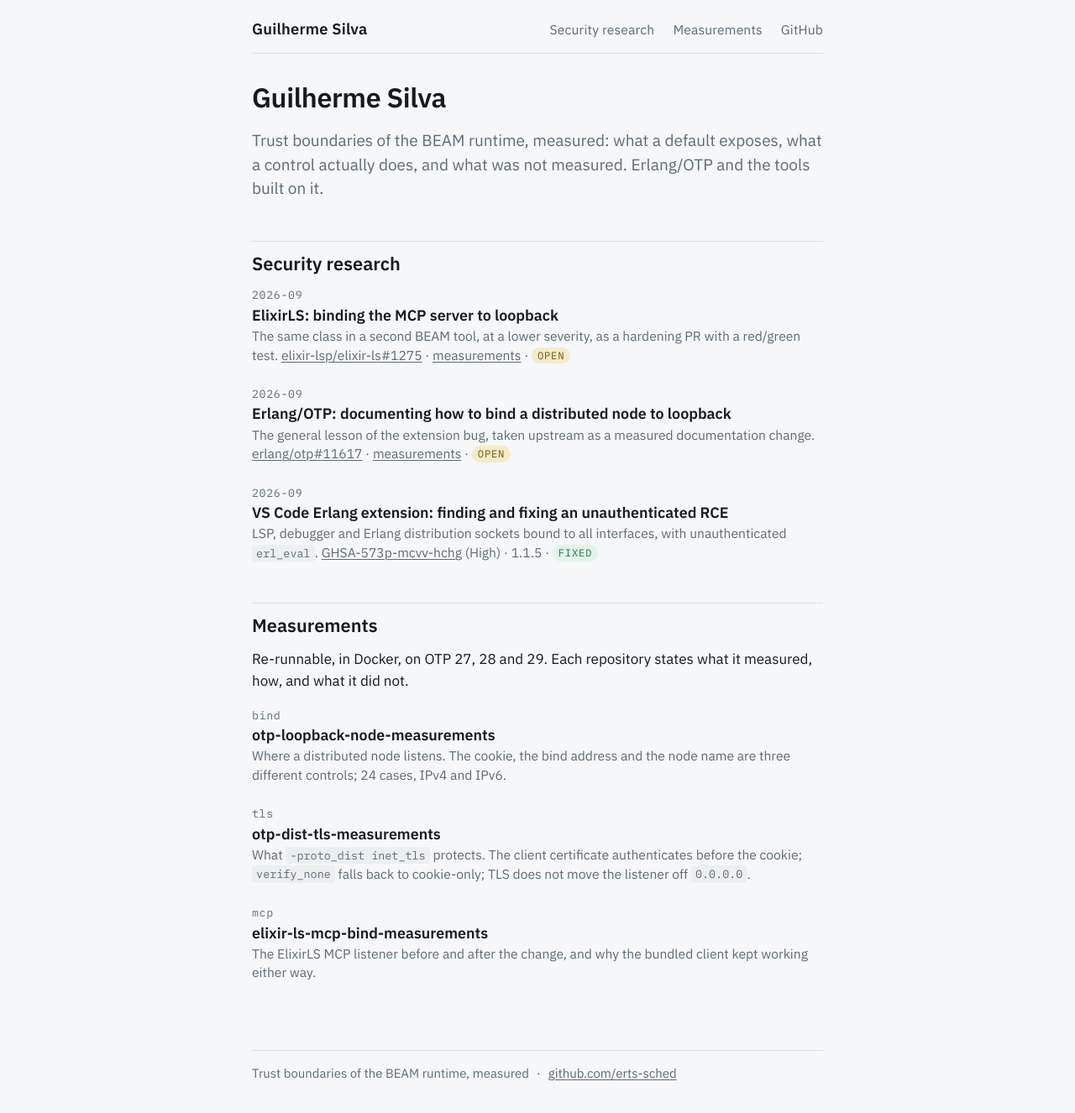
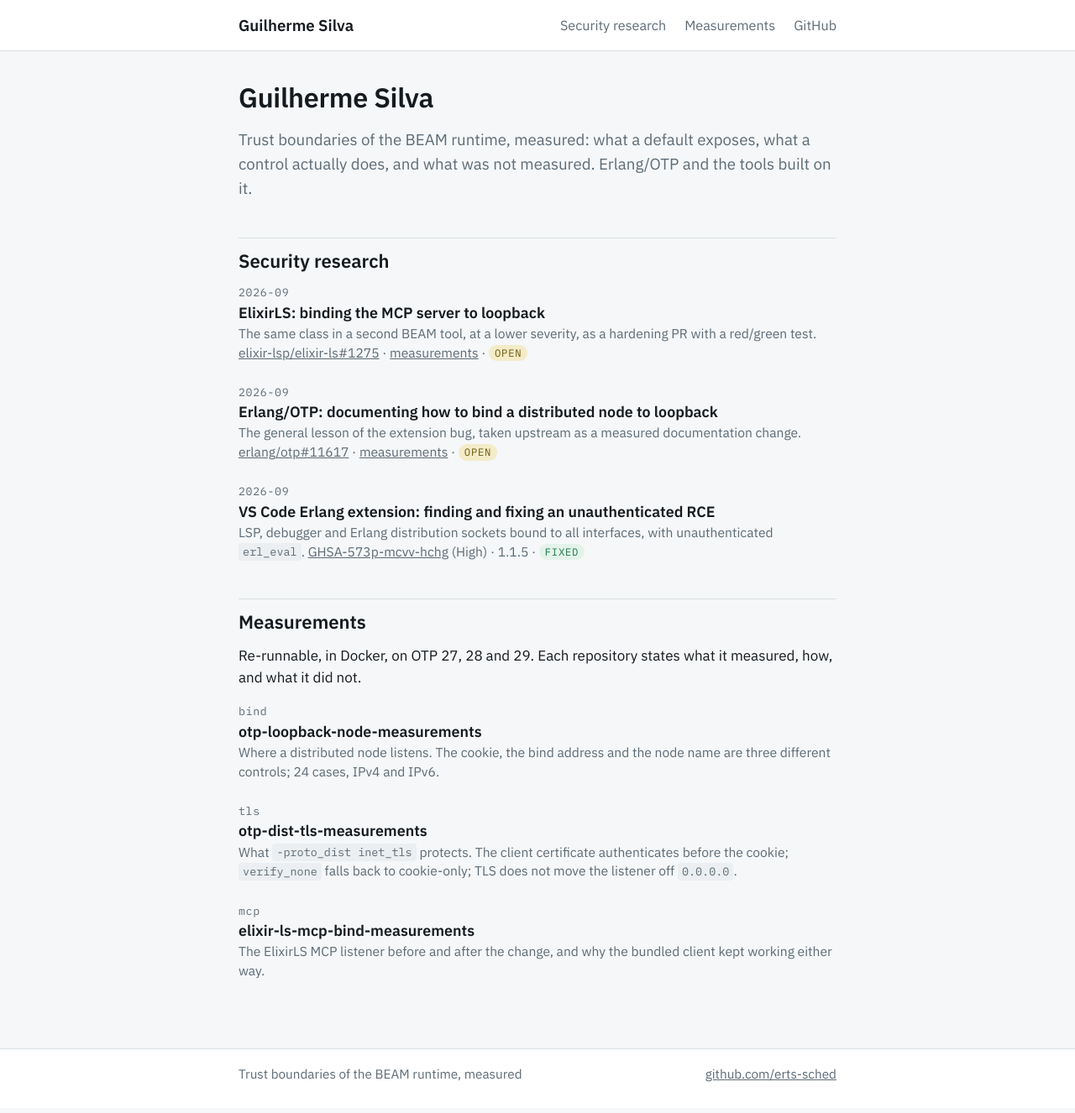
Before and after one commit to erts-sched/erts-sched.github.io, a Jekyll site: the page built from index.md, in a window 1280 px wide. Shown: the whole page at 84% size. Built offline with Jekyll 4.4.1, drawn with Linux system fonts in a browser that asks for light colours.

Commit message:
Conventional layout: header bar, one centered container for header, content and footer, footer bar

```diff
--- a/_layouts/default.html
+++ b/_layouts/default.html
@@ -13,34 +13,37 @@
 </head>
 <body>
   <a class="skip" href="#main">Skip to content</a>
-  <header class="site">
-    <nav aria-label="site">
-      <a class="home" href="{{ '/' | relative_url }}">{{ site.title }}</a>
-      <span class="sections">
+
+  <header class="site-header">
+    <div class="container">
+      <a class="brand" href="{{ '/' | relative_url }}">{{ site.title }}</a>
+      <nav aria-label="site">
         <a href="{{ '/#security-research' | relative_url }}">Security research</a>
         <a href="{{ '/#measurements' | relative_url }}">Measurements</a>
         <a href="https://github.com/erts-sched" target="_blank" rel="noopener">GitHub</a>
-      </span>
-    </nav>
+      </nav>
+    </div>
   </header>
 
   <main id="main">
-    {{ content }}
+    <div class="container">
+      {{ content }}
+    </div>
   </main>
 
-  <footer class="site">
-    <span>{{ site.description }}</span><span class="sep" aria-hidden="true">·</span><a href="https://github.com/erts-sched" target="_blank" rel="noopener">github.com/erts-sched</a>
+  <footer class="site-footer">
+    <div class="container">
+      <span>{{ site.description }}</span>
+      <a href="https://github.com/erts-sched" target="_blank" rel="noopener">github.com/erts-sched</a>
+    </div>
   </footer>
+
   <script>
-    // external links open in a new tab; internal ones stay in this one
     for (const a of document.querySelectorAll('main a[href^="http"]')) {
-      if (a.hostname !== location.hostname) {
-        a.target = "_blank"; a.rel = "noopener";
-      }
+      if (a.hostname !== location.hostname) { a.target = "_blank"; a.rel = "noopener"; }
     }
-    // tables keep table semantics; a focusable region scrolls them sideways
     for (const t of document.querySelectorAll("main table")) {
-      const w = document.createElement("div"); w.className = "table-wrap"; w.tabIndex = 0; w.setAttribute("role", "region"); w.setAttribute("aria-label", "table, scrolls sideways");
+      const w = document.createElement("div"); w.className = "table-wrap"; w.tabIndex = 0;
       t.parentNode.insertBefore(w, t); w.appendChild(t);
     }
   </script>
--- a/assets/css/style.css
+++ b/assets/css/style.css
@@ -1,11 +1,12 @@
-/* Trust boundaries of the BEAM runtime, measured — reading layout.
-   Tokens: light on :root, dark under prefers-color-scheme. Erlang's red is the
-   one accent; measured values, dates and code are set in mono. */
+/* Conventional layout: full-width header and footer bars, one centered
+   container shared by header, content and footer. Tokens: light on :root,
+   dark under prefers-color-scheme. */
 :root {
   --ground: #F5F7F8;
+  --bar: #FFFFFF;
   --ink: #151A1F;
   --muted: #5D6B75;
-  --line: #7F8D98;   /* 3.2:1 on the ground: borders and rules are visible, not decorative */
+  --line: #7F8D98;
   --hairline: #D9E0E5;
   --accent: #A3193A;
   --accent-ink: #7E1230;
@@ -16,11 +17,11 @@
   --open-bg: #F4EBC8;
   --sans: "IBM Plex Sans", system-ui, -apple-system, "Segoe UI", Roboto, "Helvetica Neue", Arial, sans-serif;
   --mono: "IBM Plex Mono", ui-monospace, "SF Mono", Menlo, Consolas, "Liberation Mono", monospace;
-  --measure: 40rem;   /* one frame for nav, content and footer; ~75 characters per line of prose */
 }
 @media (prefers-color-scheme: dark) {
   :root {
     --ground: #101418;
+    --bar: #151A1F;
     --ink: #E7EBEE;
     --muted: #98A4AD;
     --line: #616E79;
@@ -37,55 +38,53 @@
 
 * { box-sizing: border-box; }
 html { font-size: 17px; -webkit-text-size-adjust: 100%; }
-body {
-  margin: 0;
-  background: var(--ground);
-  color: var(--ink);
-  font-family: var(--sans);
-  line-height: 1.55;
-}
+body { margin: 0; background: var(--ground); color: var(--ink); font-family: var(--sans); line-height: 1.55; }
 .skip { position: absolute; left: -999px; top: 0; background: var(--ink); color: var(--ground); padding: 8px 12px; }
 .skip:focus { left: 12px; z-index: 10; }
 
-/* frame */
-header.site nav, main, footer.site { max-width: calc(var(--measure) + 48px); margin: 0 auto; padding-left: 24px; padding-right: 24px; }
-/* rules (nav bottom, footer top, h2) are drawn inside the padding box, so they run exactly the content width */
-header.site nav, footer.site { background: linear-gradient(var(--hairline), var(--hairline)) no-repeat; background-size: calc(100% - 48px) 1px; }
-header.site nav { background-position: 24px bottom; }
-footer.site { background-position: 24px top; }
-header.site nav { display: flex; flex-wrap: wrap; justify-content: space-between; gap: 8px 24px; align-items: baseline; padding-top: 20px; padding-bottom: 16px; }
-header.site nav a { color: var(--muted); text-decoration: none; font-size: 0.92rem; letter-spacing: 0.01em; }
-header.site nav a:hover, header.site nav a:focus-visible { color: var(--accent); }
-header.site nav a.home { color: var(--ink); font-weight: 600; font-size: 1.08rem; }
-header.site nav .sections { display: flex; flex-wrap: wrap; gap: 6px 22px; align-items: baseline; }
-main { padding-top: 34px; padding-bottom: 56px; }
-footer.site { display: flex; flex-wrap: wrap; align-items: baseline; gap: 4px 0; padding-top: 16px; padding-bottom: 36px; color: var(--muted); font-size: 0.88rem; }
-footer.site a { color: var(--muted); }
-footer.site a:hover { color: var(--accent); }
-footer.site .sep { padding: 0 0.6em; }
+/* the one container: header, content and footer share it */
+.container { max-width: 760px; margin: 0 auto; padding: 0 24px; }
+
+/* header bar */
+.site-header { background: var(--bar); border-bottom: 1px solid var(--hairline); }
+.site-header .container { display: flex; align-items: center; justify-content: space-between; gap: 16px 24px; flex-wrap: wrap; min-height: 60px; padding-top: 12px; padding-bottom: 12px; }
+.brand { color: var(--ink); font-weight: 600; font-size: 1.1rem; text-decoration: none; }
+.brand:hover { color: var(--accent); }
+.site-header nav { display: flex; flex-wrap: wrap; gap: 8px 22px; }
+.site-header nav a { color: var(--muted); text-decoration: none; font-size: 0.95rem; }
+.site-header nav a:hover, .site-header nav a:focus-visible { color: var(--accent); }
+
+/* content */
+main { padding: 36px 0 56px; }
+
+/* footer bar */
+.site-footer { background: var(--bar); border-top: 1px solid var(--hairline); color: var(--muted); font-size: 0.9rem; }
+.site-footer .container { display: flex; flex-wrap: wrap; justify-content: space-between; gap: 8px 24px; padding-top: 18px; padding-bottom: 28px; }
+.site-footer a { color: var(--muted); }
+.site-footer a:hover { color: var(--accent); }
 
 /* type */
-h1 { font-size: 1.9rem; line-height: 1.15; letter-spacing: -0.012em; margin: 0 0 0.55em; max-width: 26ch; text-wrap: balance; }
-h2 { font-size: 1.28rem; line-height: 1.25; margin: 2.2em 0 0.6em; padding-top: 0.6em; border-top: 1px solid var(--hairline); }
+h1 { font-size: 1.9rem; line-height: 1.2; letter-spacing: -0.01em; margin: 0 0 0.5em; }
+h2 { font-size: 1.3rem; line-height: 1.25; margin: 2em 0 0.6em; padding-top: 0.6em; border-top: 1px solid var(--hairline); }
 h3 { font-size: 1.05rem; margin: 1.5em 0 0.4em; }
 p, ul, ol, blockquote { margin: 0 0 1em; }
 li { margin-bottom: 0.25em; }
-a { color: var(--accent); text-decoration-thickness: 1px; text-underline-offset: 2px; }
+a { color: var(--accent); }
 a:hover { color: var(--accent-ink); }
 a:focus-visible { outline: 2px solid var(--accent); outline-offset: 2px; }
 em { color: var(--muted); }
 strong { font-weight: 600; }
 blockquote { border-left: 3px solid var(--hairline); margin-left: 0; padding-left: 16px; color: var(--muted); }
-.thesis { font-size: 1.12rem; line-height: 1.5; color: var(--muted); margin-bottom: 1.6em; }
+.thesis { font-size: 1.1rem; color: var(--muted); margin-bottom: 1.6em; }
 
 /* mono: values, dates, code */
 code, .eyebrow { font-family: var(--mono); }
 code { font-size: 0.86em; }
 :not(pre) > code { background: var(--code-bg); padding: 0.1em 0.38em; border-radius: 4px; }
-pre { background: var(--code-bg); padding: 14px 16px; border-radius: 6px; overflow-x: auto; line-height: 1.45; margin: 0 0 1.2em; max-width: 100%; }
+pre { background: var(--code-bg); padding: 14px 16px; border-radius: 6px; overflow-x: auto; line-height: 1.45; margin: 0 0 1.2em; }
 pre code { font-size: 0.84rem; background: none; padding: 0; }
 
-/* tables: the measurements; wider than prose, scroll inside */
+/* tables: scroll inside their own box */
 .table-wrap { overflow-x: auto; margin: 0 0 1.3em; }
 .table-wrap:focus-visible { outline: 2px solid var(--accent); outline-offset: 2px; }
 table { border-collapse: collapse; font-size: 0.9rem; margin: 0 0 1.3em; line-height: 1.4; }
@@ -93,16 +92,14 @@ table { border-collapse: collapse; font-size: 0.9rem; margin: 0 0 1.3em; line-he
 th, td { border: 1px solid var(--line); padding: 7px 11px; vertical-align: top; text-align: left; }
 th { background: var(--code-bg); font-weight: 600; white-space: nowrap; }
 td:first-child { white-space: nowrap; }
-td code, th code { font-size: 0.84em; }
 
-/* index entries: date line, title, one meta line, status chip; one column, inside the frame */
-.entry { display: grid; grid-template-columns: 1fr; gap: 2px; margin: 0 0 1.45em; }
-.vh { position: absolute; width: 1px; height: 1px; overflow: hidden; clip: rect(0 0 0 0); white-space: nowrap; }
-.entry .eyebrow { color: var(--muted); font-size: 0.78rem; letter-spacing: 0.05em; }
+/* index entries */
+.entry { margin: 0 0 1.5em; }
+.entry .eyebrow { display: block; color: var(--muted); font-size: 0.78rem; letter-spacing: 0.05em; margin-bottom: 2px; }
 .entry .t { font-weight: 600; font-size: 1.05rem; line-height: 1.3; }
 .entry .t a { color: var(--ink); text-decoration: none; }
 .entry .t a:hover { color: var(--accent); text-decoration: underline; }
-.entry .m { color: var(--muted); font-size: 0.92rem; line-height: 1.45; }
+.entry .m { color: var(--muted); font-size: 0.92rem; line-height: 1.45; margin-top: 2px; }
 .entry .m a { color: var(--muted); }
 .entry .m a:hover { color: var(--accent); }
 .chip { display: inline-block; font-family: var(--mono); font-size: 0.72rem; letter-spacing: 0.06em; text-transform: uppercase; padding: 1px 7px; border-radius: 999px; vertical-align: 1px; }
@@ -111,9 +108,6 @@ td code, th code { font-size: 0.84em; }
 
 @media (max-width: 640px) {
   html { font-size: 16px; }
-  header.site nav, main, footer.site { padding-left: 16px; padding-right: 16px; }
-  header.site nav, footer.site { background-size: calc(100% - 32px) 1px; }
-  header.site nav { background-position: 16px bottom; }
-  footer.site { background-position: 16px top; }
+  .container { padding: 0 16px; }
   h1 { font-size: 1.55rem; }
 }
```
